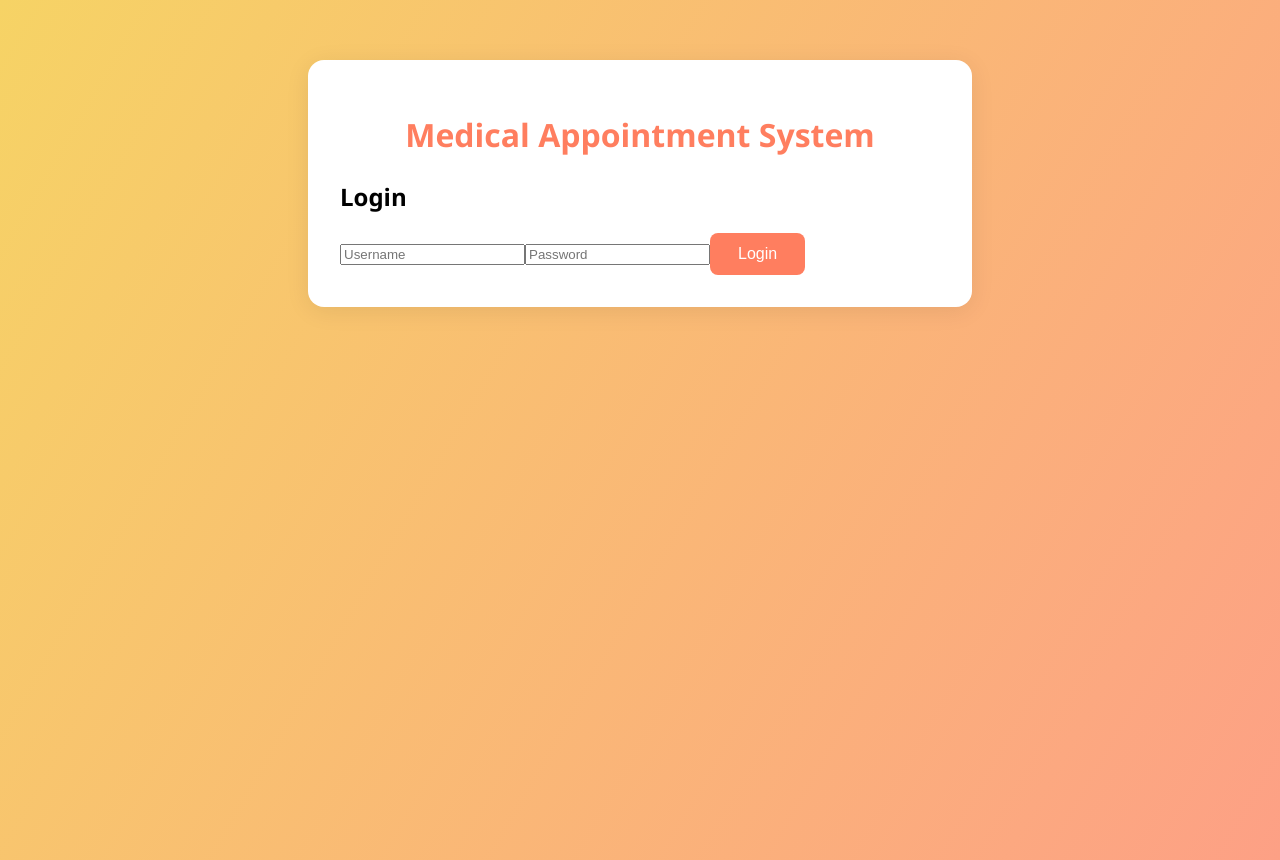
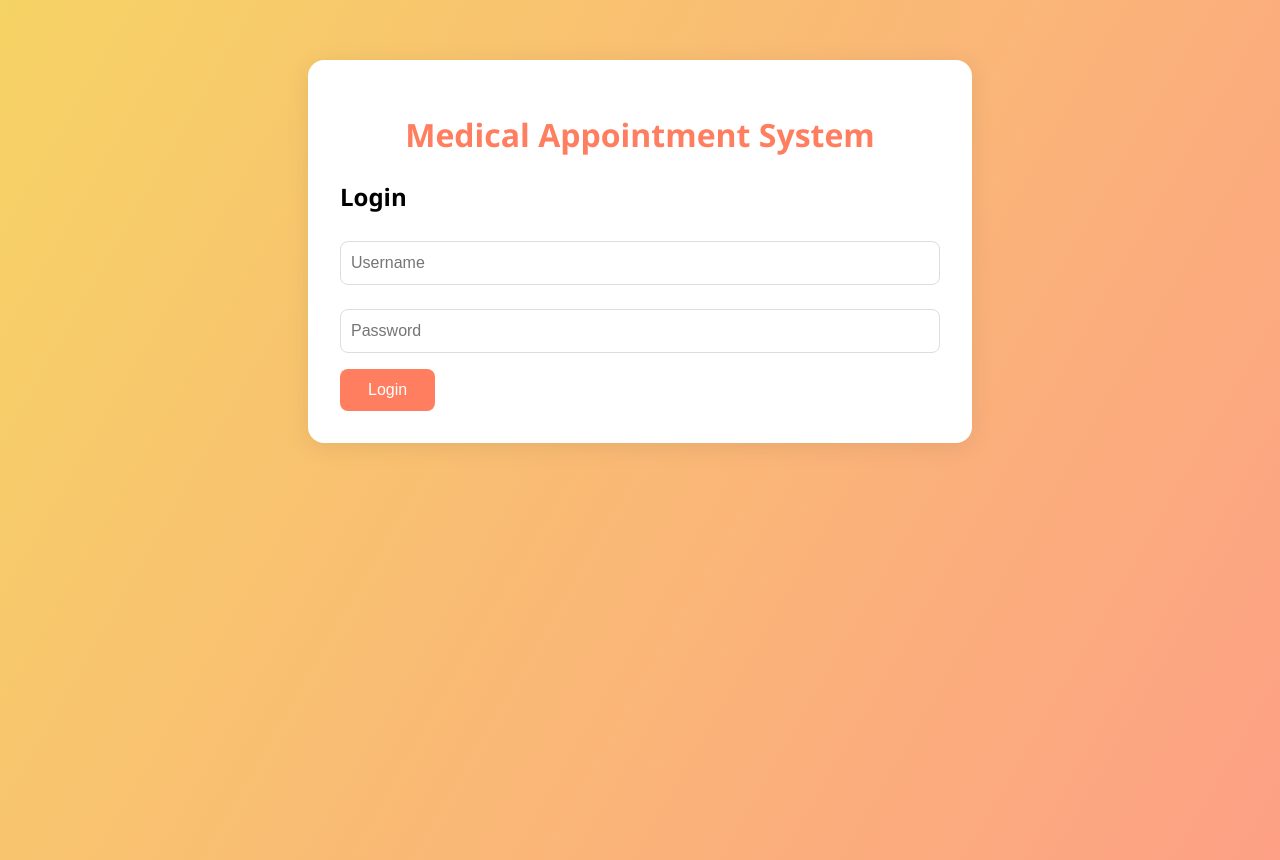
Before and after one commit to Anujrathee7/Distributed_System_Front_end-, a React (Vite) app: page / in a window 1280 px wide. Built offline with nearby package versions, Linux system fonts and the light colour scheme.

Commit message:
Remaining styles

```diff
--- a/src/index.css
+++ b/src/index.css
@@ -40,3 +40,21 @@ button {
 button:hover {
     background: #feb47b;
 }
+
+input[type="text"],
+input[type="password"] {
+    width: 100%;
+    padding: 12px 10px;
+    margin: 8px 0 16px 0;
+    border: 1px solid #ddd;
+    border-radius: 8px;
+    box-sizing: border-box;
+    font-size: 1rem;
+    transition: border-color 0.2s;
+}
+
+input[type="text"]:focus,
+input[type="password"]:focus {
+    border-color: #ff7e5f;
+    outline: none;
+}
```
